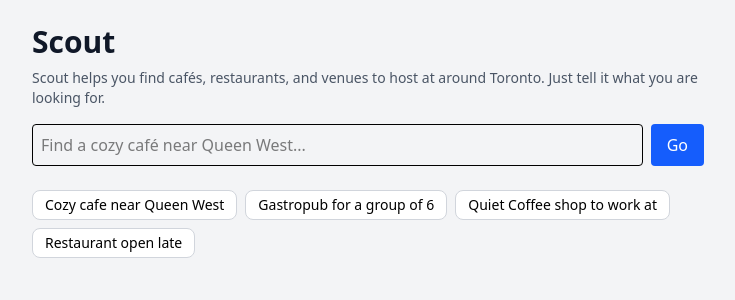
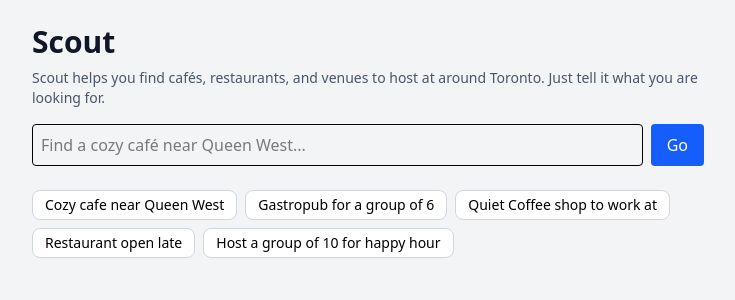
Before and after one commit to imRanDan/scout, a Next.js app: page / in a window 1280 px wide. Shown: the top 300 px of the page, without its empty margins (272-1007 px from the left). Built offline with nearby package versions, Linux system fonts and the light colour scheme.

Commit message:
add another suggestion prompt

```diff
--- a/app/page.tsx
+++ b/app/page.tsx
@@ -85,6 +85,7 @@ const fetchSpots = async (prompt?: string, append = false) => {
             "Gastropub for a group of 6",
             "Quiet Coffee shop to work at",
             "Restaurant open late",
+            "Host a group of 10 for happy hour",
           ].map((suggestion, idx) => (
             <button
               key={idx}
```
